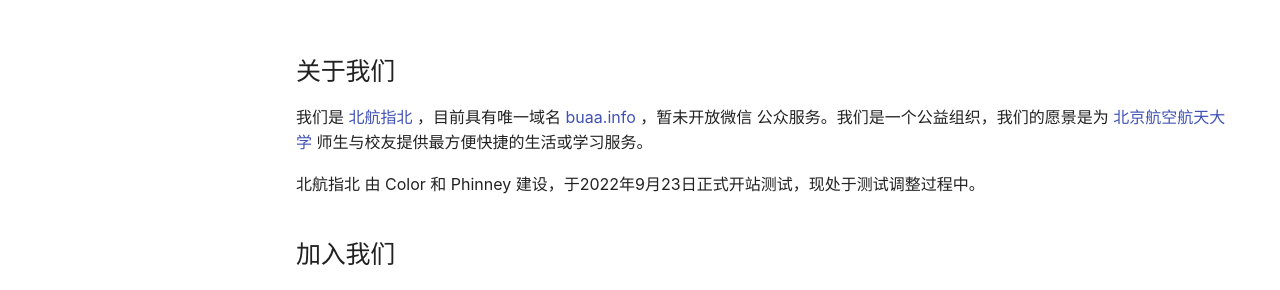
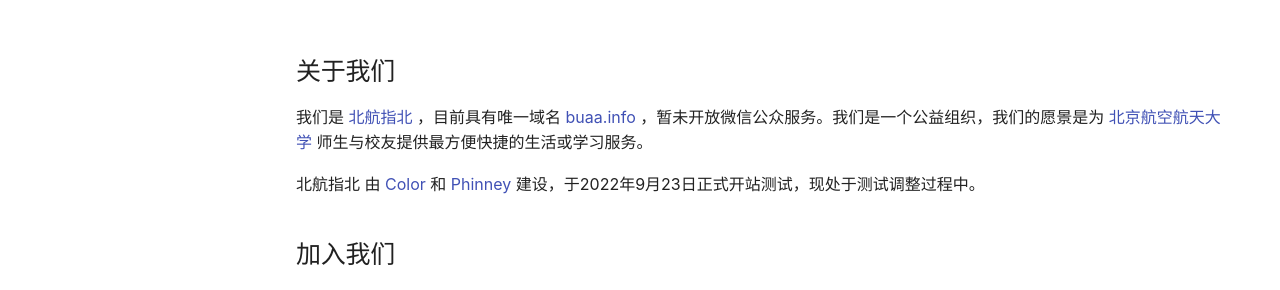
Before and after one commit to buaainfo/buaainfo, an MkDocs documentation site: the page built from docs/index.md, in a window 1280 px wide and 1112 px high. Shown: the part 509-799 px from the top of the window. Built offline with MkDocs 1.6.1 and Material for MkDocs 9.7.7, drawn with Linux system fonts in a browser that asks for light colours; comment, search, counter and statistics services are not loaded; some of the changed lines change nothing that is shown.

Commit message:
update index.md

```diff
--- a/docs/index.md
+++ b/docs/index.md
@@ -11,9 +11,9 @@
 
 ## 关于我们
 
-我们是 [北航指北](https://buaa.info "北航指北") ，目前具有唯一域名 [buaa.info](https://buaa.info "北航指北") ，暂未开放微信 公众服务。我们是一个公益组织，我们的愿景是为 [北京航空航天大学](https://buaa.edu.cn "北航") 师生与校友提供最方便快捷的生活或学习服务。
+我们是 [北航指北](https://buaa.info "北航指北") ，目前具有唯一域名 [buaa.info](https://buaa.info "北航指北") ，暂未开放微信公众服务。我们是一个公益组织，我们的愿景是为 [北京航空航天大学](https://buaa.edu.cn "北航") 师生与校友提供最方便快捷的生活或学习服务。
 
-北航指北 由 Color 和 Phinney 建设，于2022年9月23日正式开站测试，现处于测试调整过程中。
+北航指北 由 [Color](https://github.com/Colorfulshadow) 和 [Phinney](https://github.com/fzyxh) 建设，于2022年9月23日正式开站测试，现处于测试调整过程中。
 
 ## 加入我们
 
```
